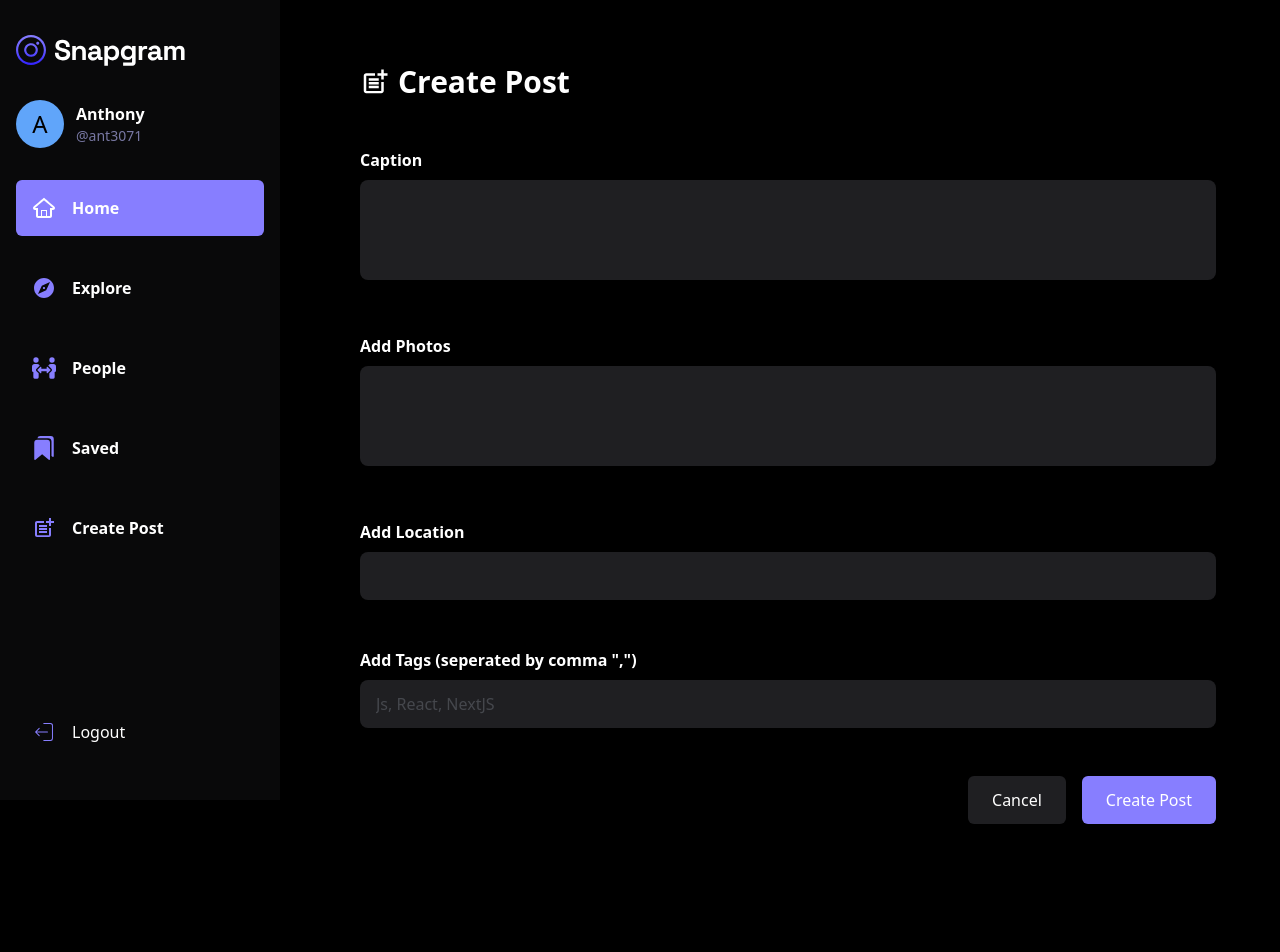
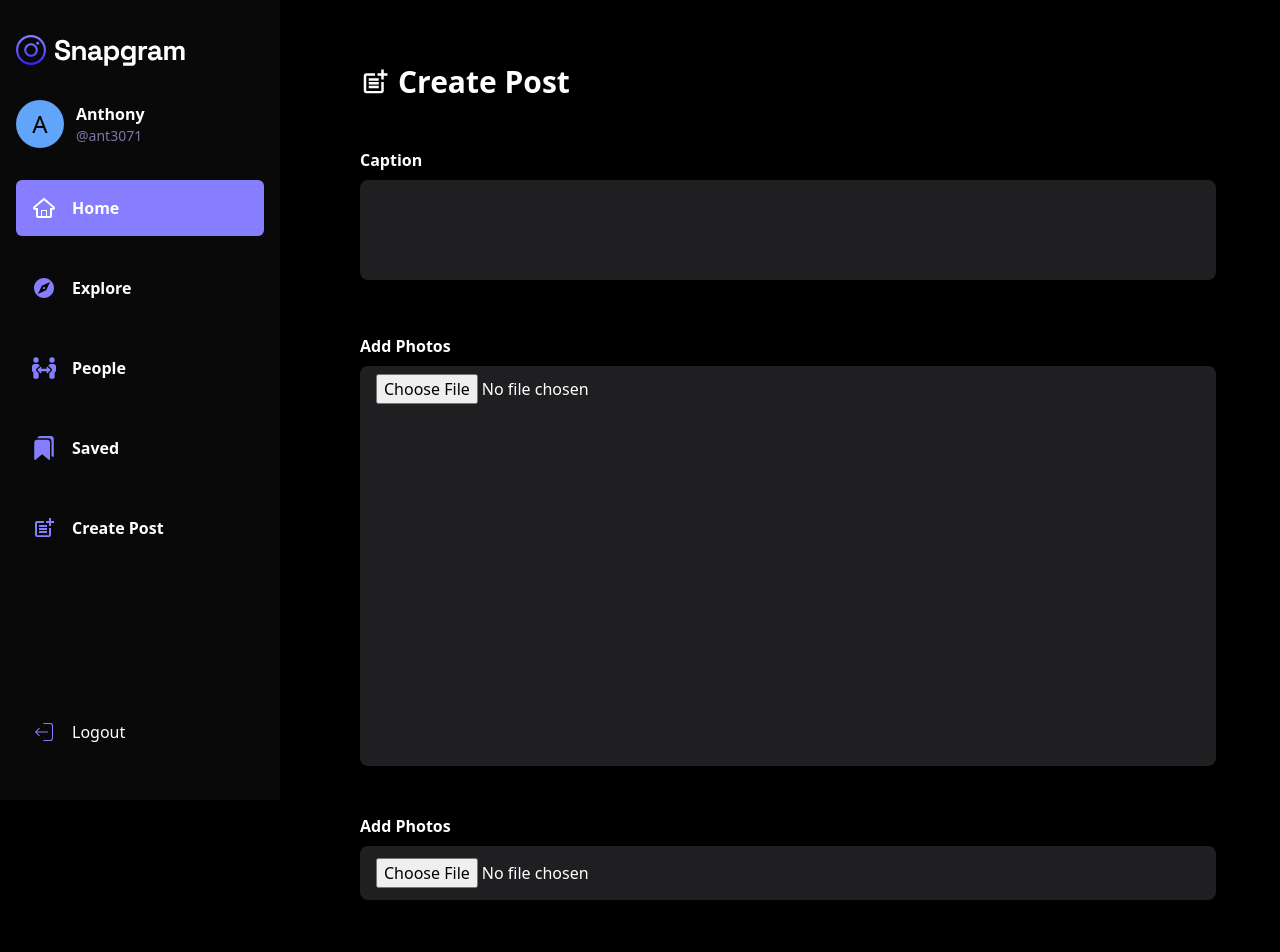
Before and after one commit to Cakinn1/mini-instagram-clone, a React (Create React App) app: page /create-post in a window 1280 px wide. Shown: the top 952 px of the page. Before the commit the page ends 824 px from the top, so only its background shows below. Built offline with nearby package versions, Linux system fonts and the light colour scheme.

Commit message:
implemented way to add photos ui not done

```diff
--- a/src/App.tsx
+++ b/src/App.tsx
@@ -156,29 +156,55 @@ export default function App() {
   }, [searchInput, mainData.results]);
 
   const [descriptionInput, setDescriptionInput] = useState<string>("");
+  const [locationInput, setLocationInput] = useState<string>("");
+  const [hashTagsInput, setHashTagsInput] = useState<string[]>([""]);
   const [idCounter, setIdCounter] = useState<number>(27);
+  const [fileImageUrl, setFileImageUrl] = useState<File | null>(null);
+
+  const today = new Date();
+  const currentYear = today.getFullYear();
+  const currentMonth = today.getMonth() + 1;
+  const currentMonthDate = today.getDate();
+  let fullDate = `${currentYear}-${currentMonth}-${currentMonthDate}`;
+
+  if (currentMonth >= 10) {
+    fullDate = `${currentYear}-${currentMonth}-${currentMonthDate}`;
+  } else {
+    fullDate = `${currentYear}-0${currentMonth}-${currentMonthDate}`;
+  }
+
+  const handleFileChange = (e: React.ChangeEvent<HTMLInputElement>) => {
+    const file = e.target.files?.[0];
+    if (file) setFileImageUrl(file);
+  };
 
   function handleUpload(id: number) {
     const newPost: SinglePostProps = {
       id: idCounter,
       bookmarks: 0,
       description: descriptionInput,
-      date: "",
-      hashtags: [""],
+      date: fullDate,
+      hashtags: hashTagsInput,
       likes: 0,
-      location: "",
-      photo: "",
+      location: locationInput,
+      photo: fileImageUrl
+        ? URL.createObjectURL(fileImageUrl)
+        : "/assets/photos/smoothie.jpeg",
     };
-    setIdCounter((prev) => prev + 1)
-    setMainData(
-      (prevData: MainProps): MainProps => ({
+    setIdCounter((prev) => prev + 1);
+
+    setMainData((prevData) => {
+      return {
         ...prevData,
-        results: (prevData.results ?? []).map((result) => ({
-          ...result,
-          posts: result.id === id ? [...result.posts, newPost] : result.posts,
-        })),
-      })
-    );
+        results:
+          prevData.results?.map((item) => {
+            return {
+              ...item,
+              posts: item.id === id ? item.posts.concat(newPost) : item.posts,
+            };
+          }) || [],
+      };
+    });
   }
 
   useEffect(() => {
@@ -209,9 +235,22 @@ export default function App() {
             path="/profile/:username"
             element={<Profile handleLikes={handleLikes} mainData={mainData} />}
           />
+
           <Route
             path="/create-post"
-            element={<CreatePost handleUpload={handleUpload} />}
+            element={
+              <CreatePost
+              fileImageUrl={fileImageUrl}
+                handleFileChange={handleFileChange}
+                hashTagsInput={hashTagsInput}
+                setHashTagsInput={setHashTagsInput}
+                descriptionInput={descriptionInput}
+                setDescriptionInput={setDescriptionInput}
+                setLocationInput={setLocationInput}
+                locationInput={locationInput}
+                handleUpload={handleUpload}
+              />
+            }
           />
           <Route
             path="/explore"
--- /dev/null
+++ b/src/components/ui/TextInputs.tsx
@@ -0,0 +1,36 @@
+import React, { ChangeEvent } from "react";
+export default function TextInputs({
+  onChangeValue,
+  title,
+  value,
+  isInput,
+  placeholder,
+}: {
+  title: string;
+  onChangeValue: any
+  value: string;
+  isInput?: boolean;
+  placeholder?: string;
+}) {
+  return (
+    <div className="space-y-2">
+      <h1 className="font-semibold">{title}</h1>
+      {isInput ? (
+        <input
+          type={`${title === "Add Photos" ? "file" : 'text' }`}
+          placeholder={placeholder}
+          onChange={(e) => onChangeValue(e.target.value)}
+          className="w-full placeholder:opacity-30  focus:outline-none rounded-lg py-3 px-4 focus:outline-[#7878a3] bg-[#1f1f22] resize-none"
+        />
+      ) : (
+        <textarea
+          onChange={(e) => onChangeValue(e.target.value)}
+          value={value}
+          id=""
+          name=""
+          className="w-full focus:outline-none rounded-lg py-2 px-4 focus:outline-[#7878a3] bg-[#1f1f22] h-[100px] resize-none"
+        ></textarea>
+      )}
+    </div>
+  );
+}
--- a/src/pages/CreatePost.tsx
+++ b/src/pages/CreatePost.tsx
@@ -1,13 +1,32 @@
-import React from "react";
+import React, { useEffect, useState } from "react";
 import { MdPostAdd } from "react-icons/md";
 import { useNavigate } from "react-router-dom";
+import TextInputs from "../components/ui/TextInputs";
 
 interface CreatePostProps {
   handleUpload: (value: number) => void;
+  hashTagsInput: string[];
+  locationInput: string;
+  descriptionInput: string;
+  setHashTagsInput: (value: string[]) => void;
+  setDescriptionInput: (value: string) => void;
+  setLocationInput: (value: string) => void;
+  handleFileChange: (value: React.ChangeEvent<HTMLInputElement>) => void;
+  fileImageUrl: File | null;
 }
 
 export default function CreatePost(props: CreatePostProps) {
-  const { handleUpload } = props;
+  const {
+    handleUpload,
+    descriptionInput,
+    hashTagsInput,
+    locationInput,
+    setDescriptionInput,
+    setHashTagsInput,
+    setLocationInput,
+    handleFileChange,
+    fileImageUrl,
+  } = props;
 
   const navigate = useNavigate();
   return (
@@ -16,39 +35,40 @@ export default function CreatePost(props: CreatePostProps) {
         <MdPostAdd />
         <h1>Create Post</h1>
       </div>
-      <div className="space-y-2">
-        <h1 className="font-semibold">Caption</h1>
-        <textarea
-          name=""
-          id=""
-          className="w-full focus:outline-none rounded-lg py-2 px-4 focus:outline-[#7878a3] bg-[#1f1f22] h-[100px] resize-none"
-        ></textarea>
-      </div>
+      <TextInputs
+        onChangeValue={setDescriptionInput}
+        value={descriptionInput}
+        title="Caption"
+      />
       <div className="space-y-2">
         <h1 className="font-semibold">Add Photos</h1>
-        <textarea
-          name=""
-          id=""
-          className="w-full focus:outline-none rounded-lg py-2 px-4 focus:outline-[#7878a3] bg-[#1f1f22] h-[100px] resize-none"
-        ></textarea>
+        <input
+          type="file"
+          onChange={handleFileChange}
+          className="w-full focus:outline-none  rounded-lg py-2 px-4 focus:outline-[#7878a3] bg-[#1f1f22] h-[400px] resize-none"
+        />
+        {fileImageUrl && <img src={URL.createObjectURL(fileImageUrl)} alt="" />}
       </div>
-
-      <div className="space-y-2">
-        <h1 className="font-semibold">Add Location</h1>
-        <input
-          type="text"
-          className="w-full focus:outline-none rounded-lg py-3 px-4 focus:outline-[#7878a3] bg-[#1f1f22] resize-none"
-        />
-      </div>
-
-      <div className="space-y-2">
-        <h1 className="font-semibold">Add Tags (seperated by comma ",")</h1>
-        <input
-          type="text"
-          placeholder="Js, React, NextJS"
-          className="w-full placeholder:opacity-30  focus:outline-none rounded-lg py-3 px-4 focus:outline-[#7878a3] bg-[#1f1f22] resize-none"
-        />
-      </div>
+      <TextInputs
+        onChangeValue={handleFileChange}
+        value={descriptionInput}
+        title="Add Photos"
+        isInput={true}
+      />
+      <TextInputs
+        onChangeValue={setLocationInput}
+        value={locationInput}
+        title="Add Location"
+        isInput={true}
+        placeholder="Add Location"
+      />
+      {/* <TextInputs
+        onChangeValue={setHashTagsInput}
+        value={locationInput}
+        title="Add Hashtags"
+        isInput={true}
+        placeholder={`Add Tags (seperated by comma ",")`}
+      /> */}
 
       <div className="flex gap-x-4 justify-end items-center">
         <div>
@@ -59,8 +79,15 @@ export default function CreatePost(props: CreatePostProps) {
             Cancel
           </button>
         </div>
+
         <div>
-          <button onClick={() => handleUpload(1)} className="bg-[#877Eff] px-6 hover:brightness-150 duration-300 py-3 rounded-md">
+          <button
+            onClick={() => {
+              handleUpload(1);
+              navigate("/");
+            }}
+            className="bg-[#877Eff] px-6 hover:brightness-150 duration-300 py-3 rounded-md"
+          >
             Create Post
           </button>
         </div>
```
